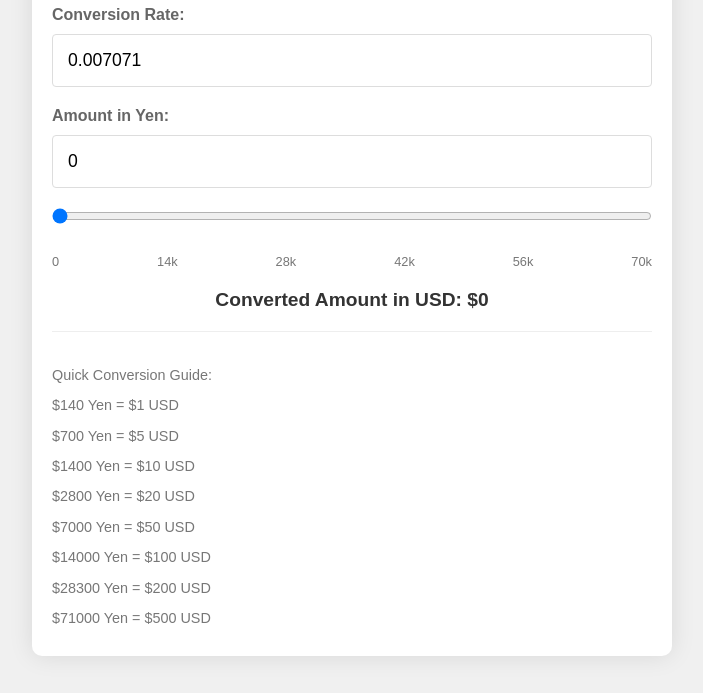
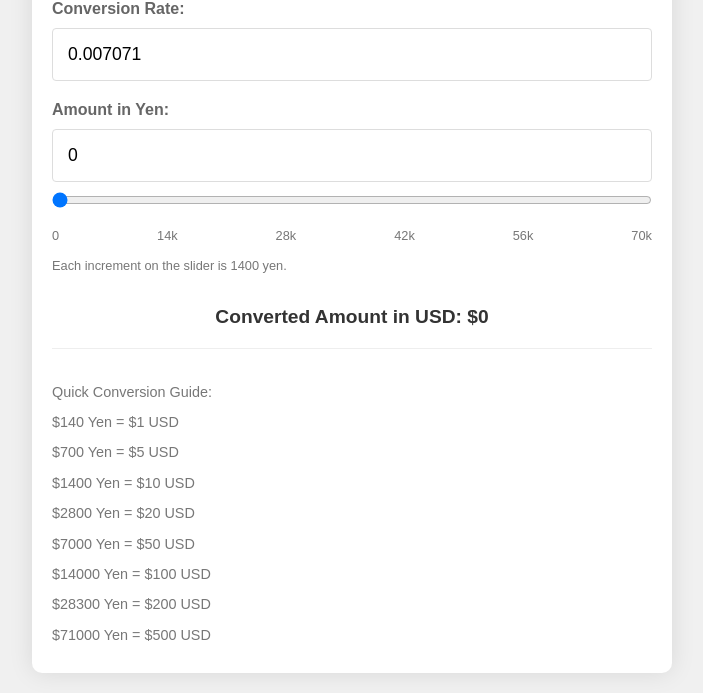
Before and after one commit to jonnychncode/currency, a website: page index.html in a window 1280 px wide. Shown: the part 118-811 px from the top of the page, without its empty margins (288-991 px from the left). Drawn offline with Linux system fonts and the light colour scheme.

Commit message:
Annotate each label is $1400 yen

```diff
--- a/index.html
+++ b/index.html
@@ -49,7 +49,7 @@
 
         input[type=range] {
             width: 100%;
-            margin: 20px 0;
+            margin: 10px 0;
         }
 
         .converted-amount {
@@ -79,6 +79,13 @@
             font-size: 0.8em;
             color: #777;
         }
+
+        .slider-increment {
+            display: inline-block;
+            margin-top: 5px;
+            font-size: 0.8em;
+            color: #777;
+        }
     </style>
 </head>
 <body>
@@ -97,6 +104,7 @@
             <span>56k</span>
             <span>70k</span>
         </div>
+        <p class="slider-increment">Each increment on the slider is 1400 yen.</p>
         <p class="converted-amount" id="convertedAmount">Converted Amount in USD: $0</p>
         <div class="conversion-guide">
             <p>Quick Conversion Guide:</p>
```
